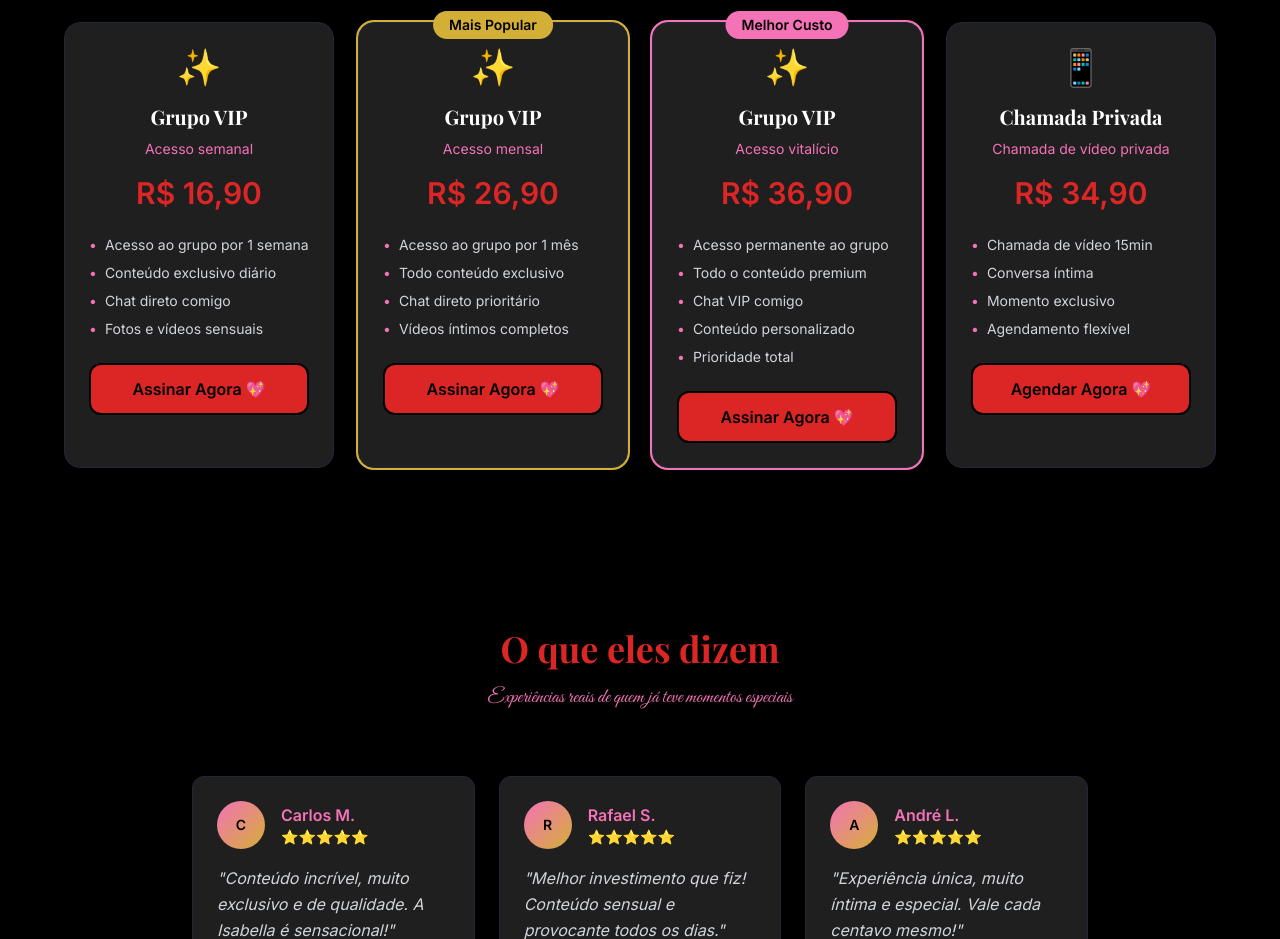
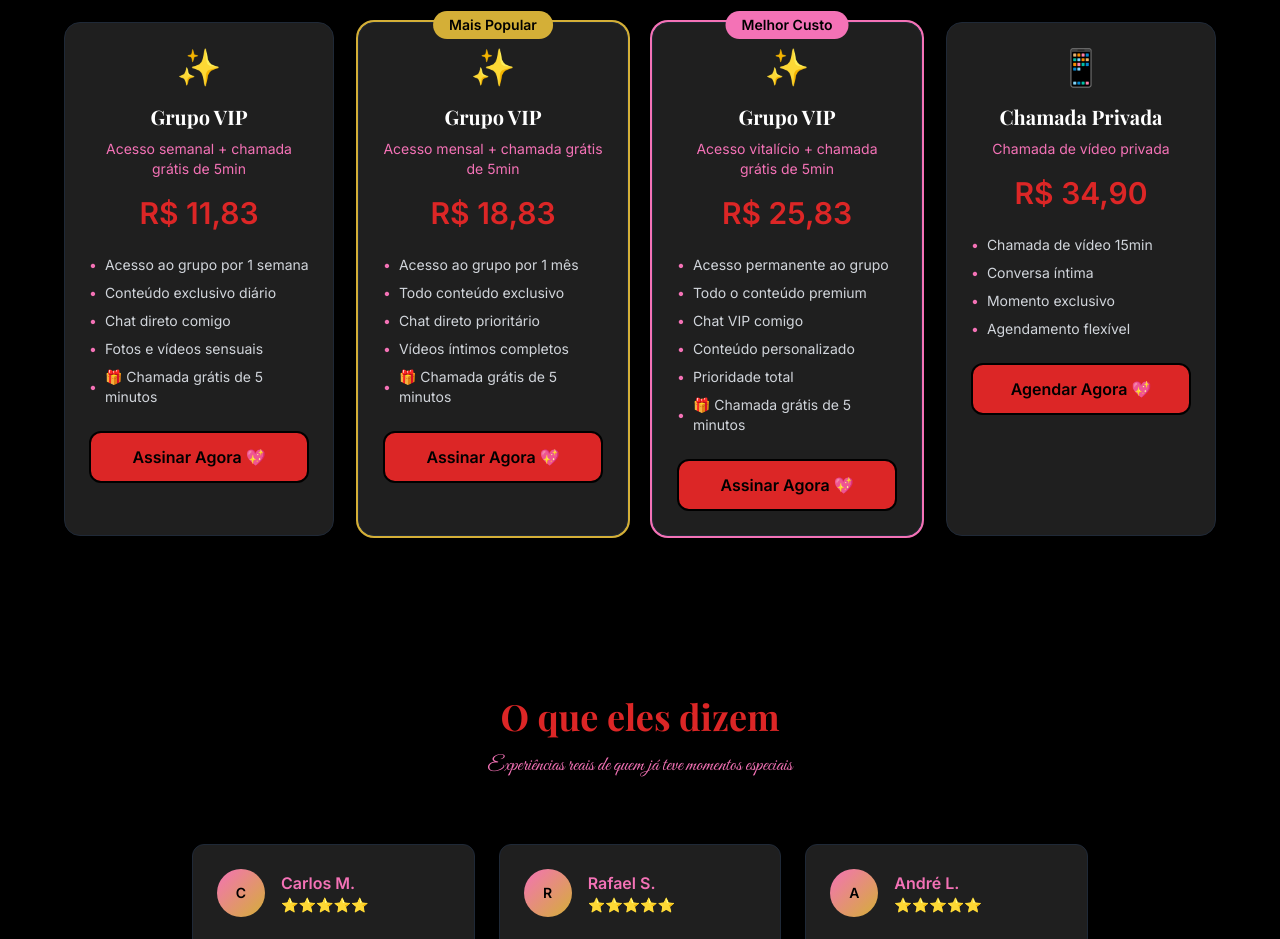
Before and after one commit to gustavo123123131/lead-city-quiz-fun, a React (Vite) app: page / in a window 1280 px wide. Shown: the part 920-1859 px from the top of the page. Built offline with nearby package versions, Linux system fonts and the light colour scheme; no server answers.

Commit message:
Refactor: Reduce prices and add offer description
Reduced prices by 30% across all packages and added a 5-minute call bonus to the offer description. The private call price remains unchanged.

```diff
--- a/src/components/PackagesSection.tsx
+++ b/src/components/PackagesSection.tsx
@@ -1,3 +1,4 @@
+
 import React from 'react';
 import { Package } from '../types';
 
@@ -10,27 +11,27 @@ const PackagesSection: React.FC<PackagesSectionProps> = ({ onPackageSelect }) =>
     {
       id: 1,
       name: "Grupo VIP",
-      description: "Acesso semanal",
-      price: 16.90,
+      description: "Acesso semanal + chamada grátis de 5min",
+      price: 11.83,
       emoji: "✨",
-      features: ["Acesso ao grupo por 1 semana", "Conteúdo exclusivo diário", "Chat direto comigo", "Fotos e vídeos sensuais"]
+      features: ["Acesso ao grupo por 1 semana", "Conteúdo exclusivo diário", "Chat direto comigo", "Fotos e vídeos sensuais", "🎁 Chamada grátis de 5 minutos"]
     },
     {
       id: 2,
       name: "Grupo VIP",
-      description: "Acesso mensal",
-      price: 26.90,
+      description: "Acesso mensal + chamada grátis de 5min",
+      price: 18.83,
       emoji: "✨",
-      features: ["Acesso ao grupo por 1 mês", "Todo conteúdo exclusivo", "Chat direto prioritário", "Vídeos íntimos completos"],
+      features: ["Acesso ao grupo por 1 mês", "Todo conteúdo exclusivo", "Chat direto prioritário", "Vídeos íntimos completos", "🎁 Chamada grátis de 5 minutos"],
       popular: true
     },
     {
       id: 3,
       name: "Grupo VIP",
-      description: "Acesso vitalício",
-      price: 36.90,
+      description: "Acesso vitalício + chamada grátis de 5min",
+      price: 25.83,
       emoji: "✨",
-      features: ["Acesso permanente ao grupo", "Todo o conteúdo premium", "Chat VIP comigo", "Conteúdo personalizado", "Prioridade total"],
+      features: ["Acesso permanente ao grupo", "Todo o conteúdo premium", "Chat VIP comigo", "Conteúdo personalizado", "Prioridade total", "🎁 Chamada grátis de 5 minutos"],
       vip: true
     },
     {
```
